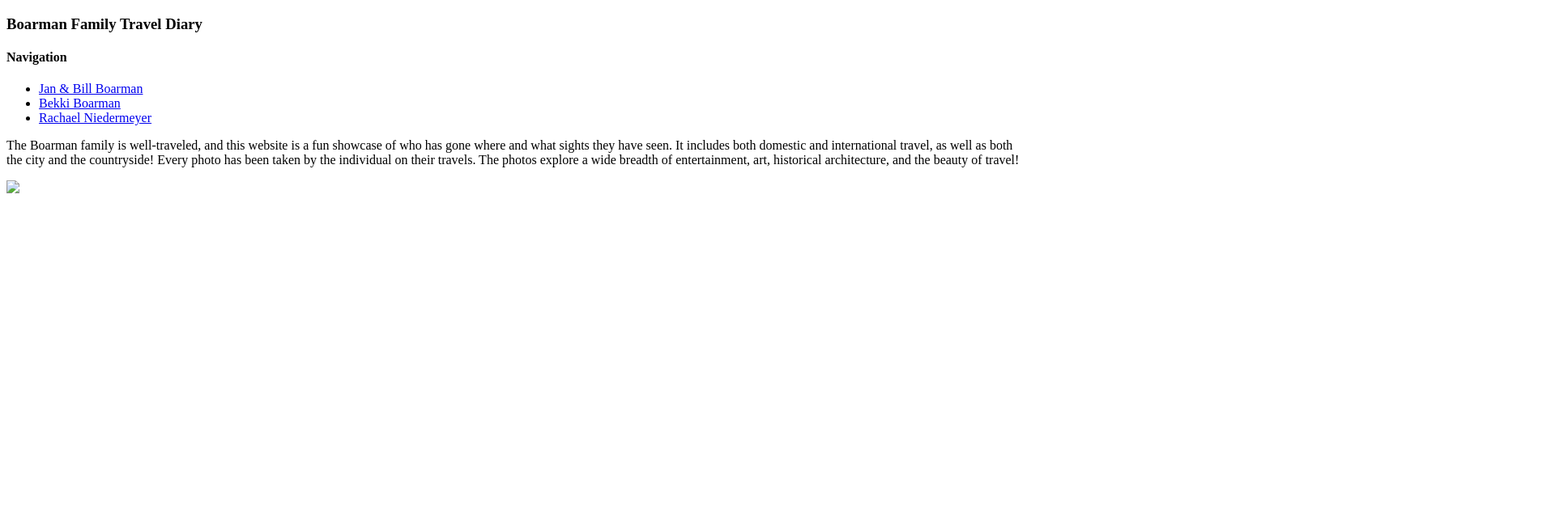
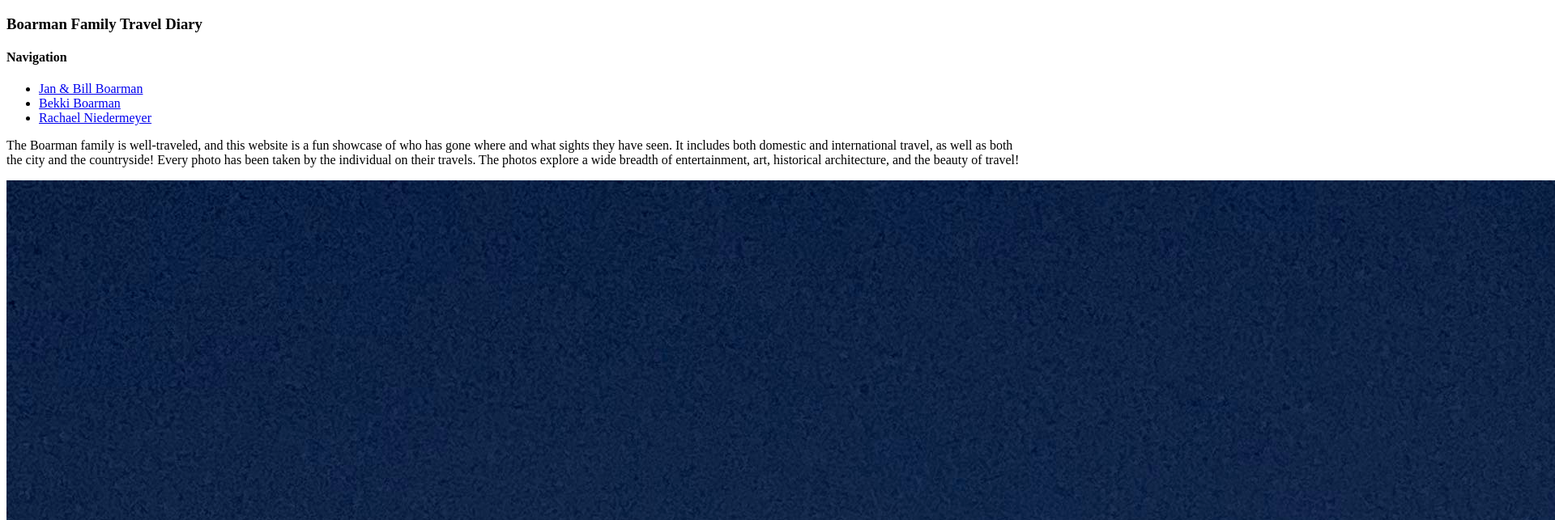
Before and after one commit to eboarman/eboarman.github.io, a plain HTML site: page index.html in a window 1280 px wide. Shown: the top 643 px of the page at 81% size, 1920 px wide, since content can reach past the window. Drawn offline with Linux system fonts and the light colour scheme.

Commit message:
Update index.html

```diff
--- a/index.html
+++ b/index.html
@@ -26,7 +26,7 @@ travel!	</p>
 <div class="wrapper">
 
   <div class="item">
-    <div class="polaroid"><img src=./images/frontindex.jpg>
+    <div class="polaroid"><img src=frontindex.jpg>
 
     </div>
   </div>
```
